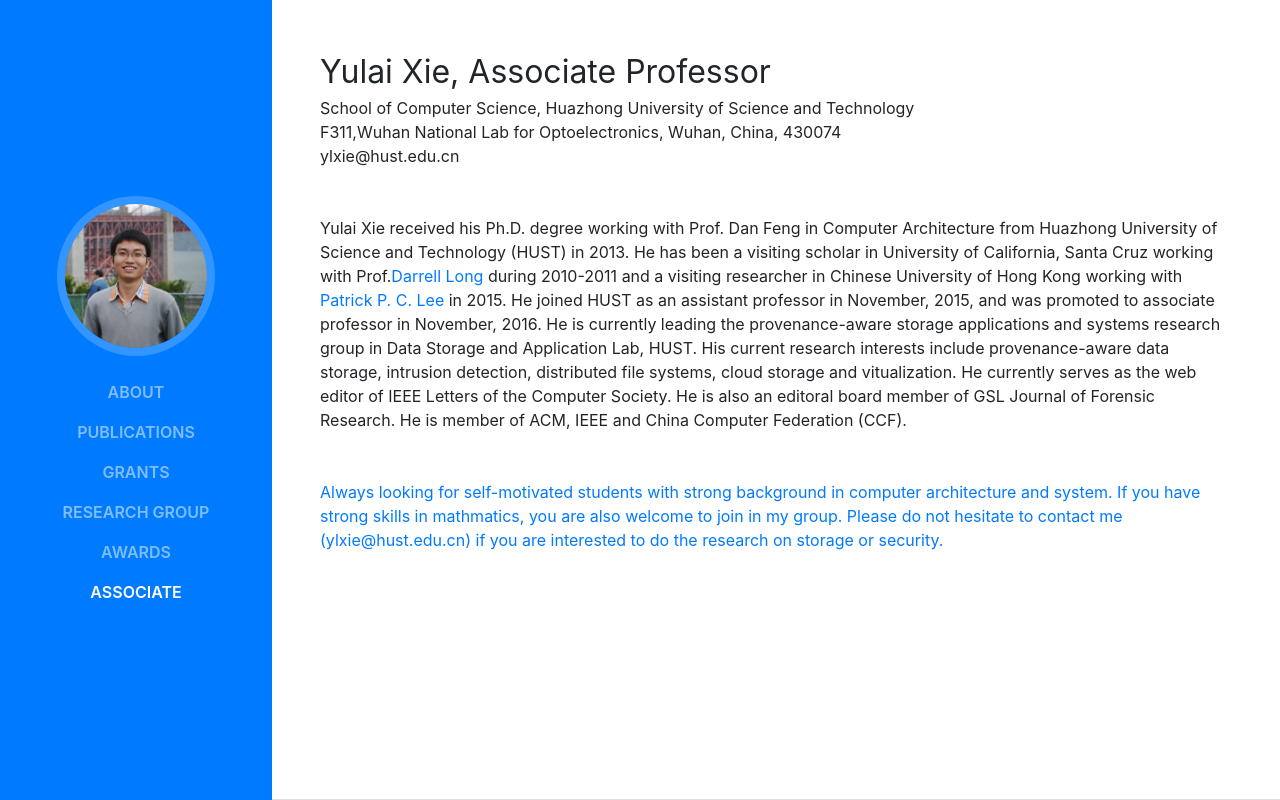
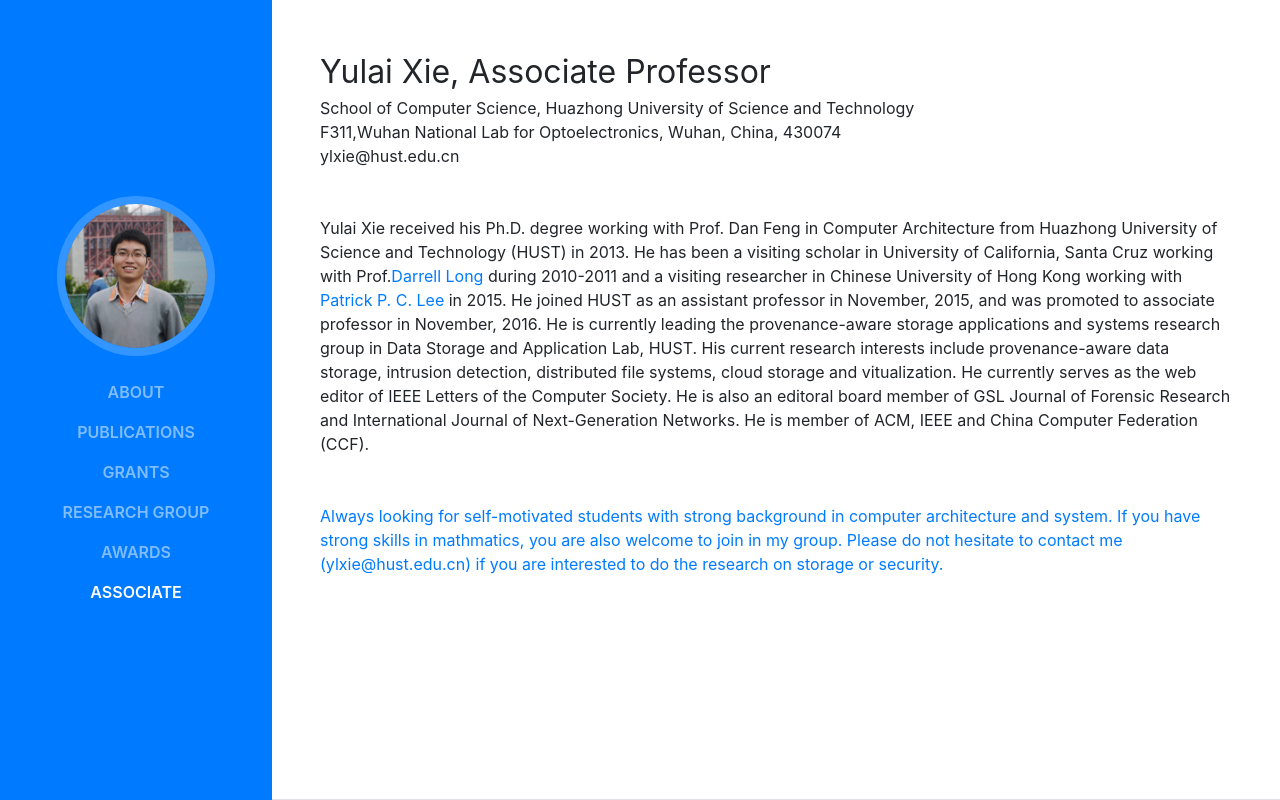
Before and after one commit to yulaixie/yulaixie.github.io, a website with bundled scripts: page index.html in a window 1280 px wide. Shown: the top 800 px of the page. Built offline with nearby package versions, Linux system fonts and the light colour scheme; a web font is replaced by a local one.

Commit message:
Add files via upload

```diff
--- a/index.html
+++ b/index.html
@@ -75,7 +75,7 @@
           </div>
           <br />
           <br />
-          <p class="mb-5">Yulai Xie received his Ph.D. degree working with Prof. Dan Feng in Computer Architecture from Huazhong University of Science and Technology (HUST) in 2013. He has been a visiting scholar in University of  California, Santa Cruz working with Prof.<a href="https://users.soe.ucsc.edu/~darrell/">Darrell Long</a> during 2010-2011 and a visiting researcher in Chinese University of Hong Kong working with <a href="http://www.cse.cuhk.edu.hk/~pclee/www/index.html"> Patrick P. C. Lee </a>in 2015. He joined HUST as an assistant professor in November, 2015, and was promoted to associate professor in November, 2016. He is currently leading the  provenance-aware storage applications and systems research group in Data Storage and Application Lab, HUST. His current research interests include provenance-aware data storage, intrusion detection, distributed file systems, cloud storage and vitualization. He currently serves as the web editor of IEEE Letters of the Computer Society. He is also an editoral board member of GSL Journal of Forensic Research. He is member of ACM, IEEE and China Computer Federation (CCF).</p>
+          <p class="mb-5">Yulai Xie received his Ph.D. degree working with Prof. Dan Feng in Computer Architecture from Huazhong University of Science and Technology (HUST) in 2013. He has been a visiting scholar in University of  California, Santa Cruz working with Prof.<a href="https://users.soe.ucsc.edu/~darrell/">Darrell Long</a> during 2010-2011 and a visiting researcher in Chinese University of Hong Kong working with <a href="http://www.cse.cuhk.edu.hk/~pclee/www/index.html"> Patrick P. C. Lee </a>in 2015. He joined HUST as an assistant professor in November, 2015, and was promoted to associate professor in November, 2016. He is currently leading the  provenance-aware storage applications and systems research group in Data Storage and Application Lab, HUST. His current research interests include provenance-aware data storage, intrusion detection, distributed file systems, cloud storage and vitualization. He currently serves as the web editor of IEEE Letters of the Computer Society. He is also an editoral board member of GSL Journal of Forensic Research and International Journal of Next-Generation Networks. He is member of ACM, IEEE and China Computer Federation (CCF).</p>
 
  <p class="mb-5"><span class="text-primary">Always looking for self-motivated students with strong background in computer architecture and system. If you have strong skills in mathmatics, you are also welcome to join in my group. Please do not hesitate to contact me (ylxie@hust.edu.cn) if you are interested to do the research on storage or security.</span>
 </p>
```
